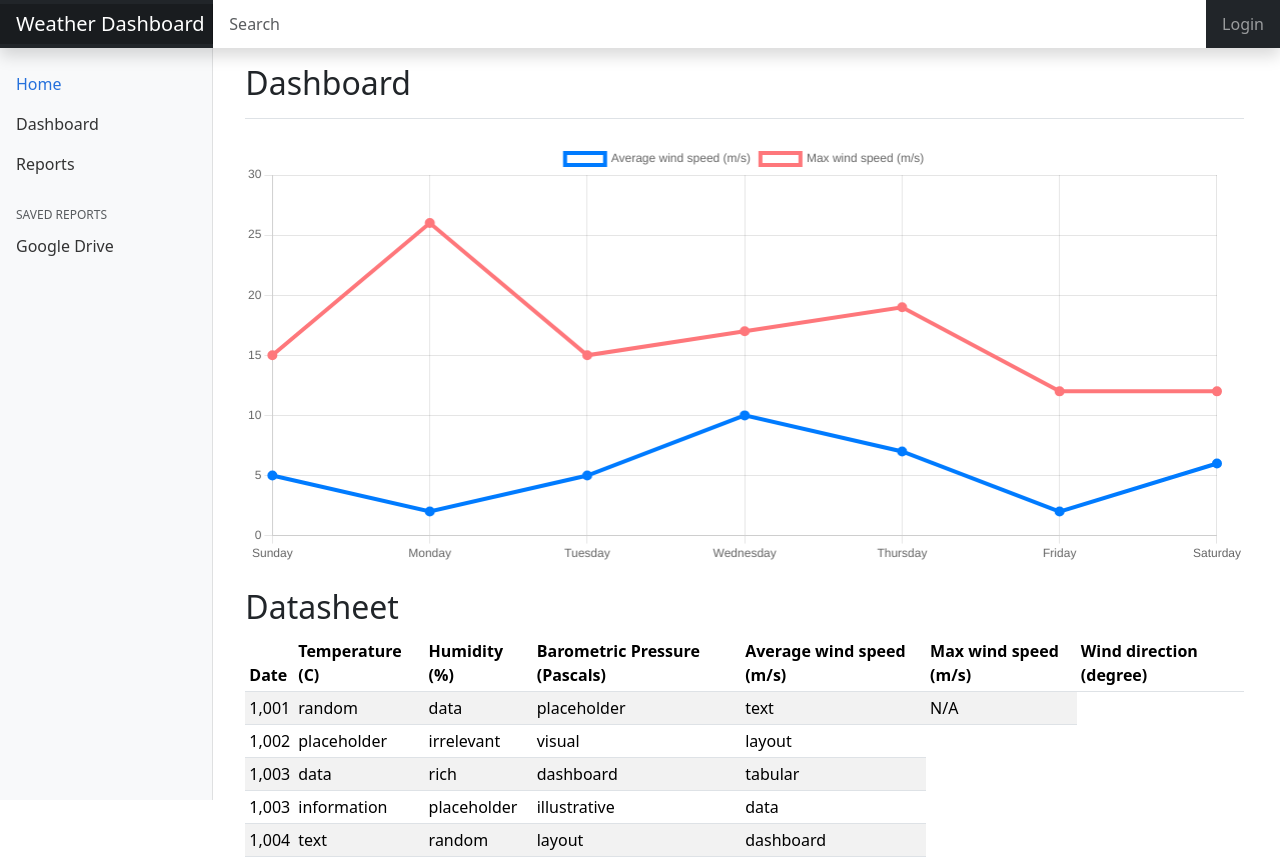
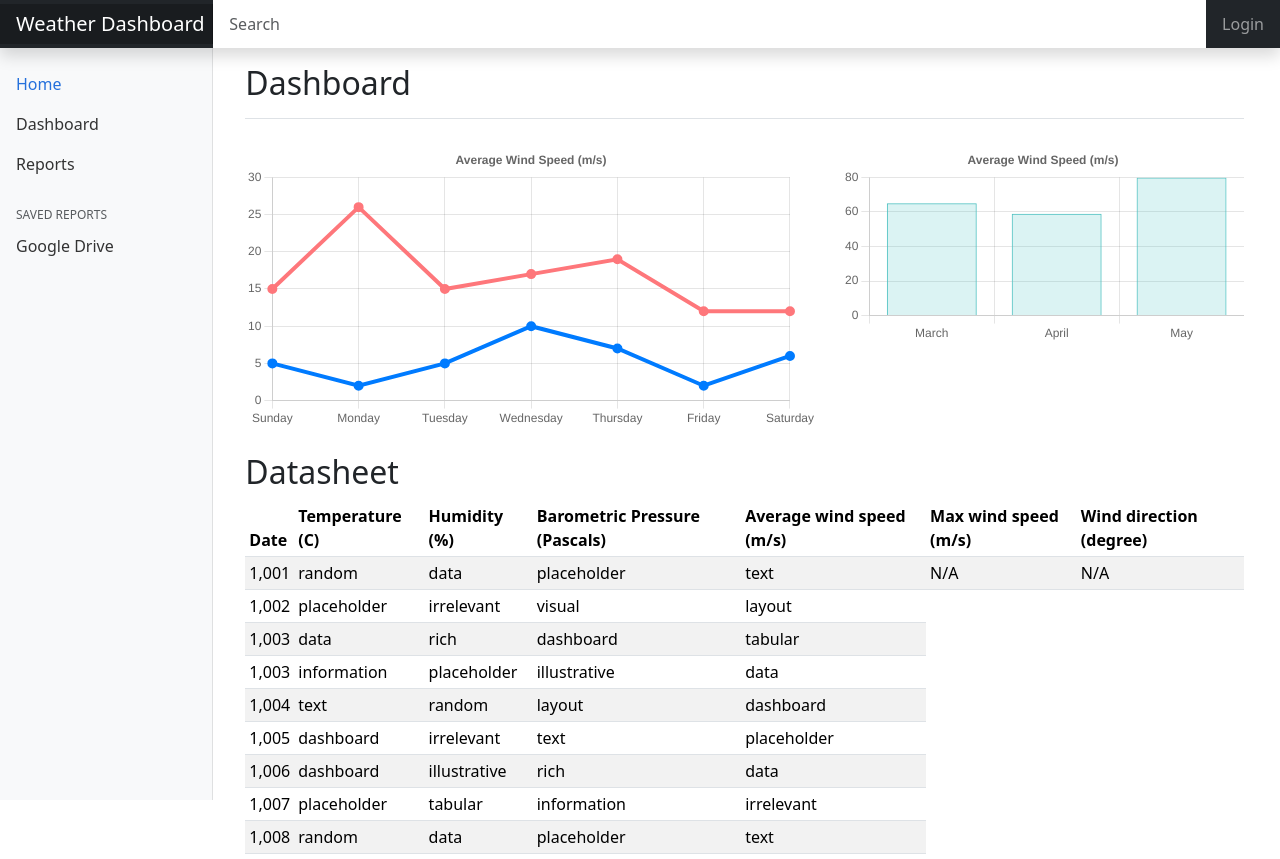
Before and after one commit to PancakesLmao/Weather-Dashboard, a React (Vite) app in the folder client/: page / in a window 1280 px wide. Shown: the top 859 px of the page. Built offline with nearby package versions, Linux system fonts and the light colour scheme.

Commit message:
added bar chart

```diff
--- a/client/package.json
+++ b/client/package.json
@@ -16,6 +16,7 @@
     "popper.js": "^1.16.1",
     "react": "^18.2.0",
     "react-bootstrap": "^2.10.1",
+    "react-chartjs-2": "^5.2.0",
     "react-countup": "^6.5.0",
     "react-dom": "^18.2.0",
     "react-icons": "^5.0.1"
--- a/client/src/assets/chartData.js
+++ b/client/src/assets/chartData.js
@@ -0,0 +1,46 @@
+export const windData = {
+  labels: [
+    "Sunday",
+    "Monday",
+    "Tuesday",
+    "Wednesday",
+    "Thursday",
+    "Friday",
+    "Saturday",
+  ],
+  datasets: [
+    {
+      label: "Average wind speed (m/s)",
+      data: [5, 2, 5, 10, 7, 2, 6],
+      lineTension: 0,
+      backgroundColor: "transparent",
+      borderColor: "#007bff",
+      borderWidth: 4,
+      pointBackgroundColor: "#007bff",
+    },
+    {
+      label: "Max wind speed (m/s)",
+      data: [15, 26, 15, 17, 19, 12, 12],
+      lineTension: 0,
+      backgroundColor: "transparent",
+      borderColor: "#FE777B",
+      borderWidth: 4,
+      pointBackgroundColor: "#FE777B",
+    },
+  ],
+};
+
+export const rainData = {
+  labels: ["March", "April", "May"],
+  datasets: [
+    {
+      label: "Sales",
+      backgroundColor: "rgba(75,192,192,0.2)",
+      borderColor: "rgba(75,192,192,1)",
+      borderWidth: 1,
+      hoverBackgroundColor: "rgba(75,192,192,0.4)",
+      hoverBorderColor: "rgba(75,192,192,1)",
+      data: [65, 59, 80],
+    },
+  ],
+};
--- /dev/null
+++ b/client/src/assets/chartData.json
@@ -0,0 +1,31 @@
+{
+  "labels": [
+    "Sunday",
+    "Monday",
+    "Tuesday",
+    "Wednesday",
+    "Thursday",
+    "Friday",
+    "Saturday"
+  ],
+  "datasets": [
+    {
+      "label": "Average wind speed (m/s)",
+      "data": [5, 2, 5, 10, 7, 2, 6],
+      "lineTension": 0,
+      "backgroundColor": "transparent",
+      "borderColor": "#007bff",
+      "borderWidth": 4,
+      "pointBackgroundColor": "#007bff"
+    },
+    {
+      "label": "Max wind speed (m/s)",
+      "data": [15, 26, 15, 17, 19, 12, 12],
+      "lineTension": 0,
+      "backgroundColor": "transparent",
+      "borderColor": "#FE777B",
+      "borderWidth": 4,
+      "pointBackgroundColor": "#FE777B"
+    }
+  ]
+}
--- a/client/src/assets/dashboard.js
+++ /dev/null
@@ -1,67 +0,0 @@
-// Import Chart.js
-import Chart from "chart.js/auto";
-// import "./chartData";
-const createChart = (ctx) => {
-  //Check if canva is rendered
-  if (ctx) {
-    // Destroy existing chart instance if it exists
-    //
-    let chartStatus = Chart.getChart("windChart"); // canva's id
-    if (chartStatus != undefined) {
-      chartStatus.destroy();
-    }
-    // Create new chart
-    const windChart = new Chart(ctx, {
-      type: "line",
-      data: {
-        labels: [
-          "Sunday",
-          "Monday",
-          "Tuesday",
-          "Wednesday",
-          "Thursday",
-          "Friday",
-          "Saturday",
-        ],
-        datasets: [
-          {
-            label: "Average wind speed (m/s)",
-            data: [5, 2, 5, 10, 7, 2, 6],
-            lineTension: 0,
-            backgroundColor: "transparent",
-            borderColor: "#007bff",
-            borderWidth: 4,
-            pointBackgroundColor: "#007bff",
-          },
-          {
-            label: "Max wind speed (m/s)",
-            data: [15, 26, 15, 17, 19, 12, 12],
-            lineTension: 0,
-            backgroundColor: "transparent",
-            borderColor: "#FE777B",
-            borderWidth: 4,
-            pointBackgroundColor: "#FE777B",
-          },
-        ],
-      },
-      options: {
-        scales: {
-          yAxes: [
-            {
-              ticks: {
-                beginAtZero: false,
-              },
-            },
-          ],
-        },
-        legend: {
-          display: false,
-        },
-      },
-    });
-  } else {
-    console.error("Canvas element with id 'windChart' not found.");
-  }
-};
-
-export default createChart;
--- a/client/src/components/Content.jsx
+++ b/client/src/components/Content.jsx
@@ -1,15 +1,38 @@
 // Import files
-import React, { useEffect } from "react";
-import createChart from "../assets/dashboard";
+import React, { useState, useEffect } from "react";
+import WindChart from "./windChart";
+import RainChart from "./rainChart";
 
 function Content() {
+  // set stage for loading page
+  const [loading, setLoading] = useState(false);
+
   useEffect(() => {
-    const ctx = document.getElementById("windChart");
-    createChart(ctx);
+    const loadPost = async () => {
+      // Till the data is fetch using API
+      // the Loading page will show.
+      setLoading(true);
+
+      // Await make wait until that
+      // promise settles and return its result
+      // const response = await fetch('https://jsonplaceholder.typicode.com/posts/');
+
+      // After fetching data stored it in posts state.
+
+      // Closed the loading page
+      setLoading(false);
+    };
+
+    // Call the function
+    loadPost();
   }, []);
   return (
     <>
       <div className="mt-5">
+        {/* Loading */}
+        {loading ? (
+          <h4>Loading...</h4>
+        ) : (
           <main className="col-md-9 ms-sm-auto col-lg-10 px-md-4">
             <div className="d-flex justify-content-between flex-wrap flex-md-nowrap align-items-center pt-3 pb-2 mb-3 border-bottom">
               <h1 className="h2">Dashboard</h1>
@@ -17,13 +40,19 @@ function Content() {
                 <div className="btn-group me-2"></div>
               </div>
             </div>
+
             {/* Graph / Diagram */}
-          <canvas
+            <div className="row my-4">
+              {/* <canvas
                 className="my-4 w-100"
                 id="windChart"
-            width="900"
-            height="380"
-          ></canvas>
+                width="800"
+                height="180"
+                ></canvas> */}
+              <WindChart />
+              <RainChart />
+            </div>
+
             {/* Records */}
             <h2>Datasheet</h2>
             <div className="table-responsive">
@@ -46,6 +75,7 @@ function Content() {
                     <td>data</td>
                     <td>placeholder</td>
                     <td>text</td>
+                    <td>N/A</td>
                     <td>N/A</td>
                   </tr>
                   <tr>
@@ -156,7 +186,10 @@ function Content() {
                 </tbody>
               </table>
             </div>
+            {/* END OF CONTENT PAGE */}
           </main>
+        )}
+        ;
       </div>
     </>
   );
--- /dev/null
+++ b/client/src/components/rainChart.jsx
@@ -0,0 +1,53 @@
+import { useState, useEffect } from "react";
+import {
+  Chart as ChartJS,
+  CategoryScale,
+  LinearScale,
+  PointElement,
+  LineElement,
+  Title,
+  Tooltip,
+  Legend,
+  BarElement,
+} from "chart.js";
+import { Bar } from "react-chartjs-2";
+import { rainData } from "../assets/chartData";
+//
+ChartJS.register(
+  CategoryScale,
+  LinearScale,
+  PointElement,
+  BarElement,
+  Title,
+  Tooltip,
+  Legend
+);
+export const options = {
+  scales: {
+    y: {
+      beginAtZero: true,
+    },
+  },
+  responsive: true,
+  plugins: {
+    legend: {
+      display: false,
+    },
+    title: {
+      display: true,
+      text: "Average Wind Speed (m/s)",
+    },
+  },
+};
+
+function RainChart() {
+  //   const [chartData, setChartData] = useState(rainData);
+  return (
+    <>
+      <div className="col-5">
+        <Bar data={rainData} options={options} />
+      </div>
+    </>
+  );
+}
+export default RainChart;
--- /dev/null
+++ b/client/src/components/windChart.jsx
@@ -0,0 +1,48 @@
+import { useState, useEffect } from "react";
+import {
+  Chart as ChartJS,
+  CategoryScale,
+  LinearScale,
+  PointElement,
+  LineElement,
+  Title,
+  Tooltip,
+  Legend,
+} from "chart.js";
+import { Line } from "react-chartjs-2";
+import { windData } from "../assets/chartData";
+//
+ChartJS.register(
+  CategoryScale,
+  LinearScale,
+  PointElement,
+  LineElement,
+  Title,
+  Tooltip,
+  Legend
+);
+export const options = {
+  responsive: true,
+  plugins: {
+    legend: {
+      display: false,
+    },
+    title: {
+      display: true,
+      text: "Average Wind Speed (m/s)",
+    },
+  },
+};
+
+function WindChart() {
+//   const [chartData, setChartData] = useState(windData);
+  return (
+    <>
+      <div className="col-xl-7 col-lg-7 col-md-12 col-sm-12">
+        <Line options={options} data={windData} />
+      </div>
+    </>
+  );
+}
+
+export default WindChart;
```
Also changed, not shown: 1 other file (tests, documents, lock files or other folders). Lines whose indentation alone changed are shown as unchanged.
